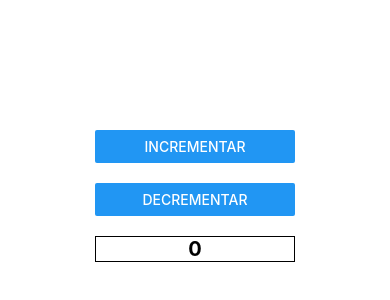
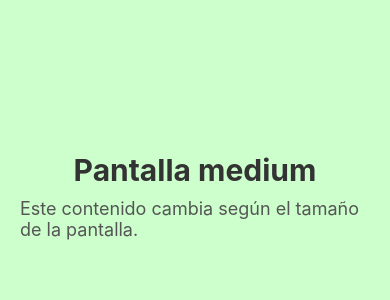
Before and after one commit to brunovillero/react_native, a React Native app: screen / in a window 390 px wide. Shown: the part 226-526 px from the top of the page. Built offline with nearby package versions, Linux system fonts and the light colour scheme.

Commit message:
TA 8 finalizado

```diff
--- a/App.tsx
+++ b/App.tsx
@@ -1,61 +1,61 @@
-/**
- * Sample React Native App
- * https://github.com/facebook/react-native
- *
- * @format
- */
+import React, { useState, useEffect } from 'react';
+import { View, Text, StyleSheet, Dimensions, Platform } from 'react-native';
 
-import { useState } from 'react';
-import React from 'react';
-import {
-  SafeAreaView,
-  StyleSheet,
-  Text,
-  View,
-  Button
-} from 'react-native';
+const App = () => {
+  // Obtenemos las dimensiones de la pantalla
+  const { width, height } = Dimensions.get('window');
 
-function App(): React.JSX.Element {
+  // Variables para el tamaño de los estilos
+  const [screenSize, setScreenSize] = useState('small');
 
-  const [count, setCount] = useState(0);
-  const increment = () => setCount(count + 1);
-  const decrement = () => setCount(count - 1);
+  useEffect(() => {
+    // Función para verificar el tamaño de la pantalla y cambiar el tamaño
+    const updateScreenSize = () => {
+      if (width < 375) {
+        setScreenSize('small');
+      } else if (width >= 375 && width < 768) {
+        setScreenSize('medium');
+      } else {
+        setScreenSize('large');
+      }
+    };
 
-  return (
-    <SafeAreaView style={styles.container}>
-      <View style={styles.button}>
-        <Button title="Incrementar" onPress={increment} />
-      </View>
-      <View style={styles.button}>
-        <Button title="Decrementar" onPress={decrement} />
-      </View>
-      <Text style={styles.text}>{count}</Text>
-    </SafeAreaView>
-  );
-}
+    updateScreenSize();
 
+    // Escuchar cambios en las dimensiones del dispositivo
+    const subscription = Dimensions.addEventListener('change', updateScreenSize);
+
+    // Cleanup: remover el listener cuando el componente se desmonte
+    return () => subscription.remove();
+  }, [width, height]);
+
+  // Definir estilos basados en el tamaño de la pantalla
   const styles = StyleSheet.create({
     container: {
       flex: 1,
-    backgroundColor: '#fff',
+      justifyContent: 'center',
       alignItems: 'center',
-    justifyContent: 'center',
-    padding: 20,
+      padding: screenSize === 'small' ? 10 : screenSize === 'medium' ? 20 : 30,
+      backgroundColor: screenSize === 'small' ? '#ffcccc' : screenSize === 'medium' ? '#ccffcc' : '#ccccff',
     },
-  text: {
-    fontSize: 20,
-    textAlign: 'center',
-    margin: 10,
-    color: 'black',
+    title: {
+      fontSize: screenSize === 'small' ? 20 : screenSize === 'medium' ? 30 : 40,
       fontWeight: 'bold',
-    borderColor: 'black',
-    borderWidth: 1,
-    width: 200,
+      color: '#333',
     },
-  button: {
-    margin: 10,
-    width: 200,
+    subtitle: {
+      fontSize: screenSize === 'small' ? 14 : screenSize === 'medium' ? 18 : 24,
+      color: '#555',
+      marginTop: 10,
     },
   });
 
+  return (
+    <View style={styles.container}>
+      <Text style={styles.title}>Pantalla {screenSize}</Text>
+      <Text style={styles.subtitle}>Este contenido cambia según el tamaño de la pantalla.</Text>
+    </View>
+  );
+};
+
 export default App;
```
Lines whose indentation alone changed are shown as unchanged.
